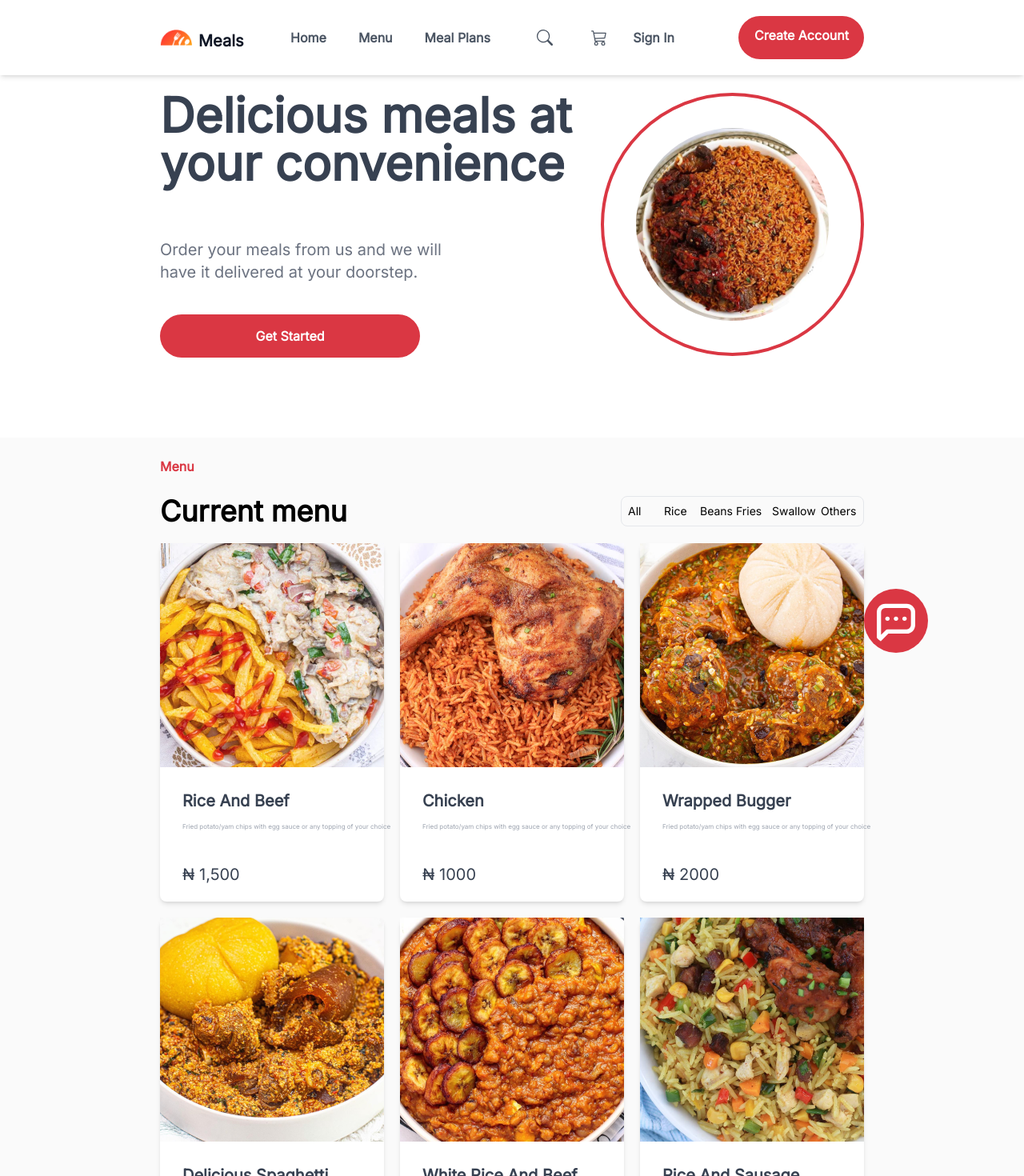
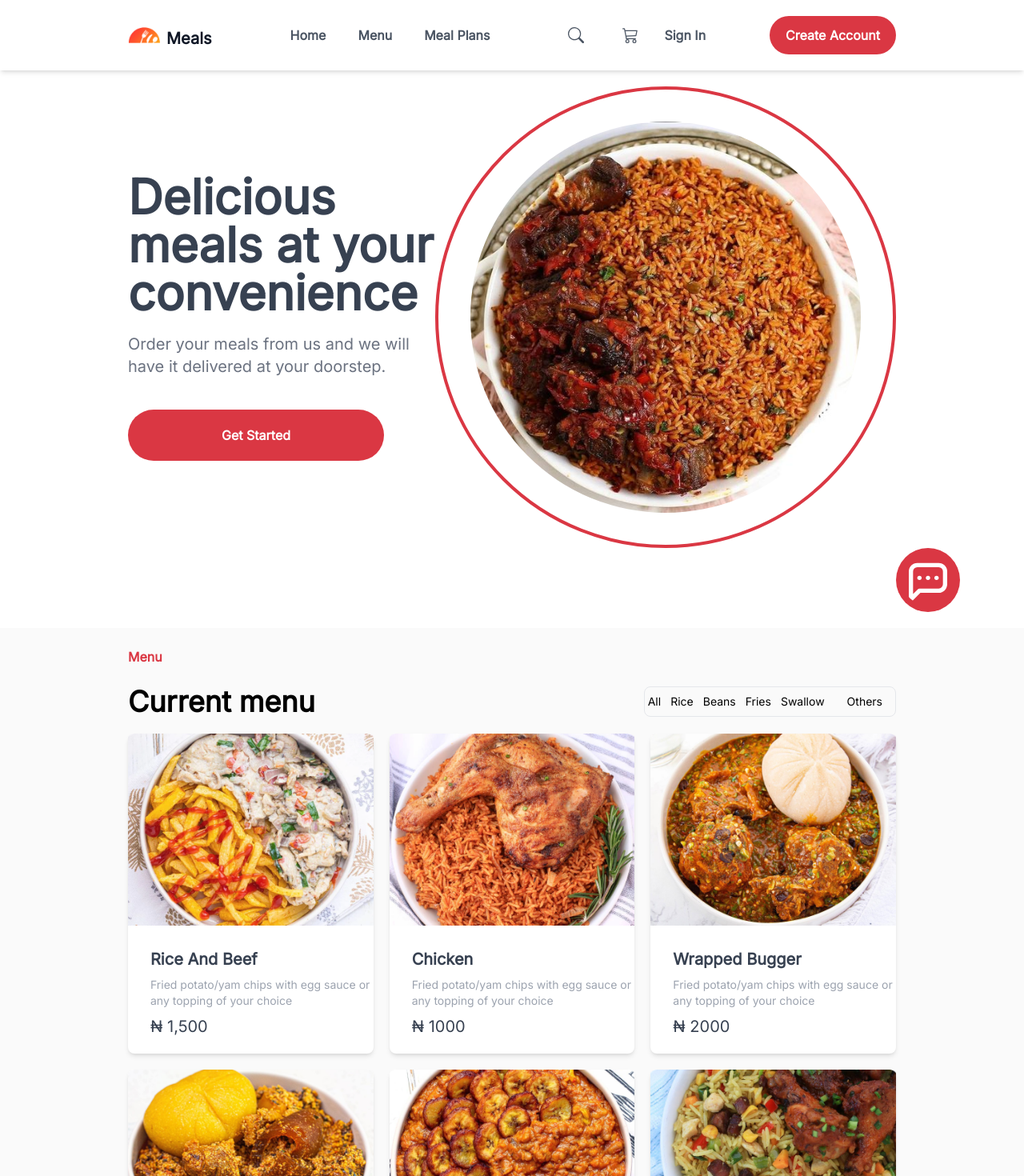
Before and after one commit to Black-Jhon/meals, a React (Create React App) app: page / in a window 1280 px wide. Shown: the top 1470 px of the page at 80% size. Built offline with nearby package versions, Linux system fonts and the light colour scheme.

Commit message:
initial commit

```diff
--- a/src/components/HeroSection.js
+++ b/src/components/HeroSection.js
@@ -6,23 +6,23 @@ import {BsSearch} from "react-icons/bs";
 const HeroSection = () => {
     return (
         <div
-            className="xl:px-[200px] xl:bg-inherit bg-[#da3743] xl:flex justify-between items-center py-5">
+            className="md:px-40 md:bg-inherit bg-[#da3743] md:flex justify-between items-center py-5">
             <div className="space-y-10">
-                <h1 className="font-bold xl:text-6xl xl:text-gray-700 text-white xl:w-[551px] xl:h-[144px] w-[342px] h-[72px] text-2xl xl:ml-0 ml-5">
+                <h1 className="font-bold md:text-6xl md:text-gray-700 text-white xl:w-96 md:h-40 text-2xl md:ml-0 ml-5">
                     Delicious meals at your convenience
                 </h1>
-                <h2 className="xl:text-gray-500 xl:text-xl xl:w-[390px] xl:h-[55px] w-[309px] h-[55px] xl:ml-0 ml-5 text-white text-sm">
+                <h2 className="md:text-gray-500 md:text-xl md:w-96 md:ml-0 ml-5 text-white text-sm">
                     Order your meals from us and we will have it delivered at your doorstep.
                 </h2>
                 <button
-                    className="hidden xl:block capitalize w-[325px] h-[54px] text-white bg-[#da3743] xl:px-16 xl:py-3 btn">
+                    className="hidden md:block capitalize w-80 h-16 text-white bg-[#da3743] md:px-16 md:py-3 btn">
                     get started
                 </button>
-                <div className="relative xl:hidden block ml-5">
-                    <h1 className="xl:hidden block capitalize text-white mb-2">instant order</h1>
-                    <BsSearch className="cursor-pointer absolute top-12 text-2xl text-gray-500 left-5"/>
+                <div className="relative md:hidden block ml-5">
+                    <h1 className="md:hidden block capitalize text-white mb-2">instant order</h1>
+                    <BsSearch className="cursor-pointer absolute top-12 text-xl text-gray-500 left-5"/>
                     <input type="text"
-                           className="border border-gray-500 rounded-lg  w-[325px] h-[54px] px-12 outline-none"
+                           className="border border-gray-500 rounded-lg  w-80 h-12 px-12 outline-none"
                            placeholder="Search for meals"/>
                 </div>
             </div>
@@ -30,9 +30,9 @@ const HeroSection = () => {
                 <span className="">
                     <img src={Jellof} alt="" className="rounded-full border-4 p-10 border-[#da3743]"/>
                 </span>
-                <span className="absolute xl:left-full left-72 xl:top-[620px] top-[470px] right-0">
+                <span className="absolute md:left-full left-72 md:top-full top-10/12 right-0">
                     <TbMessageDots
-                        className="bg-[#da3743] text-white rounded-full xl:w-[80px] xl:h-[80px] w-[48px] h-[48px] p-2 cursor-pointer"/>
+                        className="bg-[#da3743] text-white rounded-full md:w-20 md:h-20 w-16 h-16 p-2 cursor-pointer"/>
                 </span>
             </div>
         </div>
--- a/src/components/ItemMenu.js
+++ b/src/components/ItemMenu.js
@@ -49,12 +49,12 @@ const ItemMenu = () => {
     ];
 
     return (
-        <div className="xl:px-[200px] bg-[#fafafa] mt-20">
-            <h1 className="capitalize py-6 text-[#da3743] font-bold xl:mx-0 mx-5">menu</h1>
+        <div className="xl:px-40 bg-[#fafafa] mt-20">
+            <h1 className="capitalize py-6 text-[#da3743] font-bold">menu</h1>
 
-            <div className="xl:flex grid xl:justify-between items-center xl:mx-0 mx-5">
+            <div className="md:flex grid md:justify-between items-center">
                 <h1 className="xl:text-4xl text-xl whitespace-nowrap font-bold">Current menu</h1>
-                <ul className="flex justify-center items-center xl:gap-3 gap-5 capitalize border border-gray-200 px-2 py-2 rounded-lg text-sm">
+                <ul className="flex justify-center items-center xl:gap-3 gap-5 capitalize border border-gray-200 px-1 py-2 rounded-lg text-sm">
                     <li className="onHover">all</li>
                     <li className="onHover">rice</li>
                     <li className="onHover">beans</li>
@@ -64,18 +64,18 @@ const ItemMenu = () => {
                 </ul>
             </div>
 
-            <div className="grid xl:grid-cols-3 xl:gap-5 gap-2 grid-cols-2 mt-5 mb-10">
+            <div className="grid md:grid-cols-3 md:gap-5 gap-2 grid-cols-2 mt-5 mb-10">
                 {meals.map((e) => {
                     return (
                         <div
-                            className="shadow-md bg-white rounded-lg xl:mx-0 xl:w-full xl:h-full w-[178px] h-[235px]">
+                            className="shadow-md bg-white rounded-lg xl:mx-0 xl:w-full xl:h-full">
                             <img src={e.img} alt=""
-                                 className="xl:w-[388px] xl:h-[280px] w-[200px] h-[123px] m-auto object-cover"/>
-                            <div className="xl:mt-5 xl:mb-2 p-2">
-                                <h1 className="xl:w-[300px] xl:h-[32px] w-[65px] h-[22px] xl:ml-5 text-gray-700 font-bold xl:text-xl text-sm whitespace-nowrap capitalize">
+                                 className="xl:w-full xl:h-60 m-auto object-cover"/>
+                            <div className="md:mt-5 md:mb-2 md:p-2 p-1">
+                                <h1 className="md:ml-5 text-gray-700 font-bold md:text-xl text-sm whitespace-nowrap capitalize">
                                     {e.name}
                                 </h1>
-                                <h3 className="xl:w-[300px] xl:h-[44px] xl:ml-5 mt-2 text-[8px] text-gray-400">
+                                <h3 className="md:w-full md:h-10 md:ml-5 mt-2 md:text-sm text-xs text-gray-400">
                                     {e.text}
                                 </h3>
                                 <div className="flex justify-between items-center">
@@ -90,7 +90,7 @@ const ItemMenu = () => {
             </div>
             <div className="pb-20">
                 <button
-                    className="capitalize btn flex justify-center items-center m-auto bg-[#da3743] text-white font-bold w-[119px] h-[54px]">
+                    className="capitalize btn flex justify-center items-center m-auto bg-[#da3743] text-white font-bold w-32 h-12">
                     full menu
                 </button>
             </div>
--- a/src/components/Navbar.js
+++ b/src/components/Navbar.js
@@ -6,7 +6,7 @@ import Sidebar from "./Sidebar";
 const Navbar = () => {
     return (
         <div
-            className="xl:px-[200px] py-5 bg-[#ffffff] shadow-md flex justify-between items-center text-gray-600 font-bold sticky top-0 z-50">
+            className="xl:px-40 py-5 bg-[#ffffff] shadow-md flex justify-between items-center text-gray-600 font-bold sticky top-0 z-50">
             <div
                 className="logo cursor-pointer flex items-center justify-center font-bold text-xl xl:ml-0 ml-5 space-x-2">
                 <img src={Logo} alt="" className="w-10 h-5"/>
@@ -38,7 +38,7 @@ const Navbar = () => {
 
                 <div>
                     <span
-                        className="hidden btn xl:block capitalize cursor-pointer bg-[#da3743] w-[157px] h-[54px] whitespace-nowrap text-white px-5 py-3 rounded-full">
+                        className="hidden xl:block capitalize cursor-pointer bg-[#da3743] whitespace-nowrap text-white px-5 py-3 rounded-full">
                         create account
                     </span>
                 </div>
--- a/src/index.css
+++ b/src/index.css
@@ -4,7 +4,7 @@
 
 @layer components {
     .onHover {
-        @apply hover:bg-[#da3743] w-[33px] h-[20px] hover:flex hover:items-center hover:justify-center hover:cursor-pointer hover:text-white hover:px-2 hover:py-1 hover:rounded-lg hover:transition hover:duration-200 hover:ease-out;
+        @apply hover:bg-[#da3743] hover:flex hover:items-center hover:justify-center hover:cursor-pointer hover:text-white hover:px-2 hover:py-1 hover:rounded-lg hover:transition hover:duration-200 hover:ease-out;
     }
 
     .btn {
```
